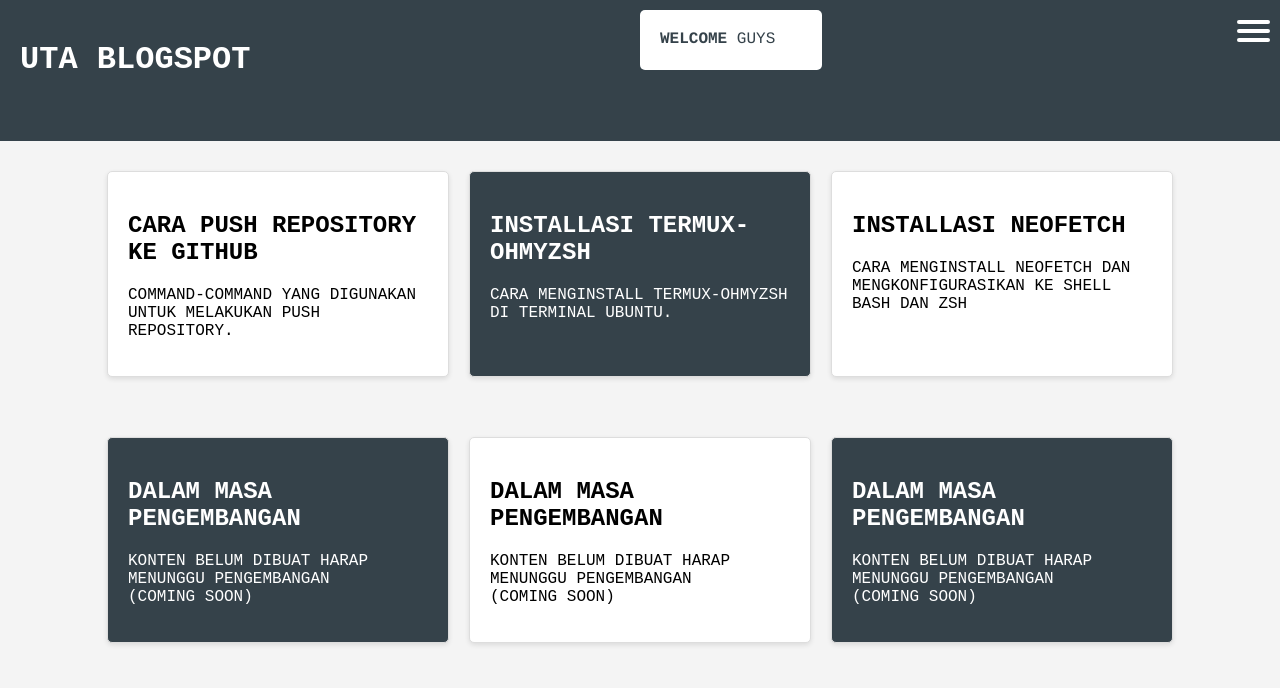
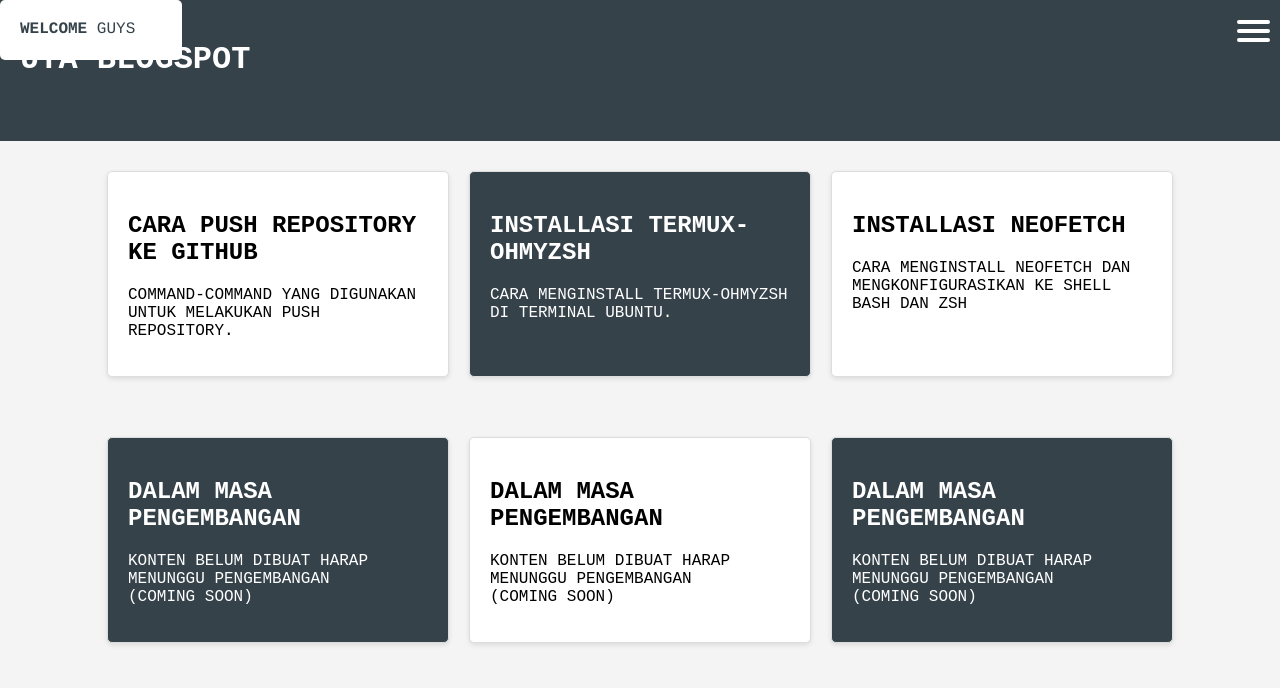
Before and after one commit to IshikawaUta/New-project, a plain HTML site: page index.html in a window 1280 px wide. Shown: the top 688 px of the page. Drawn offline with Linux system fonts and the light colour scheme.

Commit message:
Update style.css

```diff
--- a/style.css
+++ b/style.css
@@ -8,8 +8,7 @@ body {
 
 .alert {
     position: absolute;
-    top: 10px;
-    left: 50%;
+    align-items: center;
     padding: 20px;
     background-color: white;
     font-family: courier;
```
